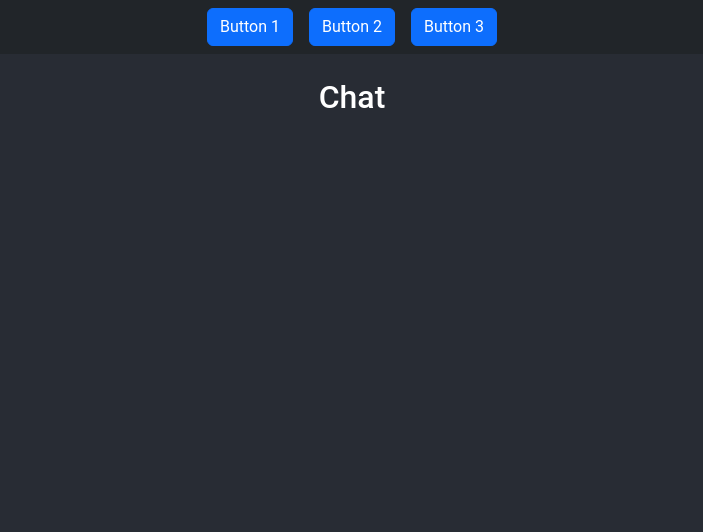
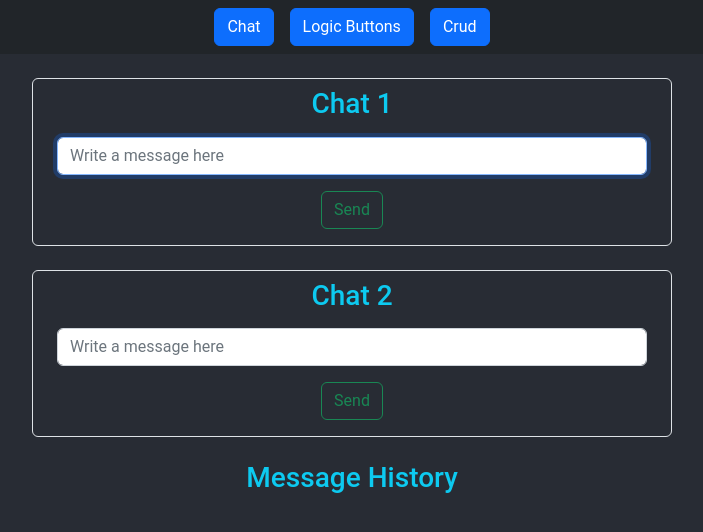
Before and after one commit to RodneyMac/proyects-with-js-logics, a React (Create React App) app: page /chat in a window 1280 px wide. Shown: the top 532 px of the page, without its empty margins (288-991 px from the left). Built offline with nearby package versions, Linux system fonts and the light colour scheme.

Commit message:
Routes added, chat component style created, crud component style fix

```diff
--- a/src/App.js
+++ b/src/App.js
@@ -1,23 +1,20 @@
 import './App.css';
+import Nav from './components/Nav/Nav';
 import Chat from './components/Chat/Chat';
+import Crud from './components/Crud/Crud';
+import LogicButtons from './components/Logic Buttons/LogicButtons';
+import {Routes, Route} from "react-router-dom";
 
 function App() {
   return (
-    <div>
-      <nav className="navbar bg-dark d-flex flex-row justify-content-center">
-        <button className='btn btn-primary mx-2'>Button 1</button>
-        <button className='btn btn-primary mx-2'>Button 2</button>
-        <button className='btn btn-primary mx-2'>Button 3</button>
-        {/* <div className="container-fluid bg-light">
-          <button className="navbar-toggler" type="button" data-bs-toggle="collapse" data-bs-target="#navbarSupportedContent" aria-controls="navbarSupportedContent" aria-expanded="false" aria-label="Toggle navigation">
-            <span className="navbar-toggler-icon bg-light"></span>
-          </button>
-          <div className="collapse navbar-collapse" id="navbarSupportedContent">
-          </div>
-        </div> */}
-      </nav>
-      <Chat/>
-    </div>
+    <>
+      <Routes>
+        <Route path="/" element={<Nav/>}/>
+        <Route path="/chat" element={<Chat/>}/>
+        <Route path="/logic-buttons" element={<LogicButtons/>}/>
+        <Route path="/crud" element={<Crud/>}/>
+      </Routes>
+    </>
   );
 }
 
--- a/src/components/Chat/Chat.js
+++ b/src/components/Chat/Chat.js
@@ -1,10 +1,36 @@
 import React from 'react';
+import Nav from '../Nav/Nav';
+// import {Link} from "react-router-dom";
 
 const Chat = () => {
   return (
-    <div className='mt-4 d-flex justify-content-center'>
-      <h2 className='text-white'>Chat</h2>
-    </div>
+    <>
+      <Nav/>
+      <div className='mt-4 mb-4 d-flex flex-column justify-content-center align-items-center'>
+        <div className='border rounded px-4 w-50'>
+          <h3 className='text-info mt-2 text-center'>Chat 1</h3>
+          <div className='mb-3 mt-3'>
+            <input type="text" className='form-control' placeholder="Write a message here" name="chat1" autoFocus/>
+          </div>
+          <div className='mb-3 text-center'>
+            <button className='btn btn-outline-success'>Send</button>
+          </div>
+        </div>
+        <div className='border rounded px-4 w-50 mt-4'>
+          <h3 className='text-info mt-2 text-center'>Chat 2</h3>
+          <div className='mb-3 mt-3'>
+            <input type="text" className='form-control' placeholder="Write a message here" name="chat2"/>
+          </div>
+          <div className='mb-3 text-center'>
+            <button className='btn btn-outline-success'>Send</button>
+          </div>
+        </div>
+        <h3 className='text-info mt-2 text-center mt-4'>Message History</h3>
+        <div className='px-4 w-50 mt-4'>
+          <ol></ol>
+        </div>
+      </div>
+    </>
   )
 }
 
--- a/src/components/Crud/Crud.js
+++ b/src/components/Crud/Crud.js
@@ -1,12 +1,15 @@
 import React from 'react';
+import Nav from '../Nav/Nav';
 
 const Crud = () => {
   return (
-    <div className='mt-4 d-flex justify-content-center'>
+    <>
+      <Nav/>
+      <div className='mt-4 mb-4 d-flex justify-content-center'>
         <form className='border rounded px-4 w-50'>
           <h3 className='text-warning mt-2 text-center'>Add User</h3>
           <div className='mb-3 mt-3'>
-          <input type="text" className='form-control' placeholder="Add name" name="name"/>
+            <input type="text" className='form-control' placeholder="Add name" name="name" autoFocus/>
           </div>
           <div className='mb-3 mt-3'>
             <input type="number" className='form-control' placeholder="Add age" name="age"/>
@@ -37,6 +40,7 @@ const Crud = () => {
           </div>
         </form>
       </div>
+    </>
   )
 }
 
--- a/src/components/Logic Buttons/LogicButtons.js
+++ b/src/components/Logic Buttons/LogicButtons.js
@@ -1,10 +1,14 @@
 import React from 'react';
+import Nav from '../Nav/Nav';
 
 const LogicButtons = () => {
   return (
-    <div className='mt-4 d-flex justify-content-center'>
-      <h2 className='text-white'>LogicButtons</h2>
-    </div>
+    <>
+      <Nav/>
+      <div className='mt-4 d-flex justify-content-center'>
+        <h2 className='text-white'>Logic Buttons</h2>
+      </div>
+    </>
   )
 }
 
--- /dev/null
+++ b/src/components/Nav/Nav.js
@@ -0,0 +1,23 @@
+import React from 'react';
+import {Link} from "react-router-dom";
+
+const Nav = () => {
+  return (
+    <div>
+      <nav className="navbar bg-dark d-flex flex-row justify-content-center">
+        <Link to="/chat" className='link'><button className='btn btn-primary mx-2'>Chat</button></Link>
+        <Link to="/logic-buttons" className='link'><button className='btn btn-primary mx-2'>Logic Buttons</button></Link>
+        <Link to="/crud" className='link'><button className='btn btn-primary mx-2'>Crud</button></Link>
+        {/* <div className="container-fluid bg-light">
+          <button className="navbar-toggler" type="button" data-bs-toggle="collapse" data-bs-target="#navbarSupportedContent" aria-controls="navbarSupportedContent" aria-expanded="false" aria-label="Toggle navigation">
+            <span className="navbar-toggler-icon bg-light"></span>
+          </button>
+          <div className="collapse navbar-collapse" id="navbarSupportedContent">
+          </div>
+        </div> */}
+      </nav>
+    </div>
+  )
+}
+
+export default Nav;
--- a/src/index.css
+++ b/src/index.css
@@ -4,6 +4,12 @@
   box-sizing: border-box;
   font-family: "Roboto", sans-serif;
   background-color: #282c34;
+}
+
+.link {
+  text-decoration: none;
+  list-style: none;
+  background-color: #212529;
 }
 
 /* body {
--- a/src/index.js
+++ b/src/index.js
@@ -5,11 +5,14 @@ import App from './App';
 import reportWebVitals from './reportWebVitals';
 import "../node_modules/bootstrap/dist/css/bootstrap.min.css";
 // import "../node_modules/bootstrap/js/dist/dom/event-handler";
+import { BrowserRouter } from 'react-router-dom';
 
 const root = ReactDOM.createRoot(document.getElementById('root'));
 root.render(
   <React.StrictMode>
-    <App />
+    <BrowserRouter>
+      <App />
+    </BrowserRouter>
   </React.StrictMode>
 );
 
```
Lines whose indentation alone changed are shown as unchanged.
